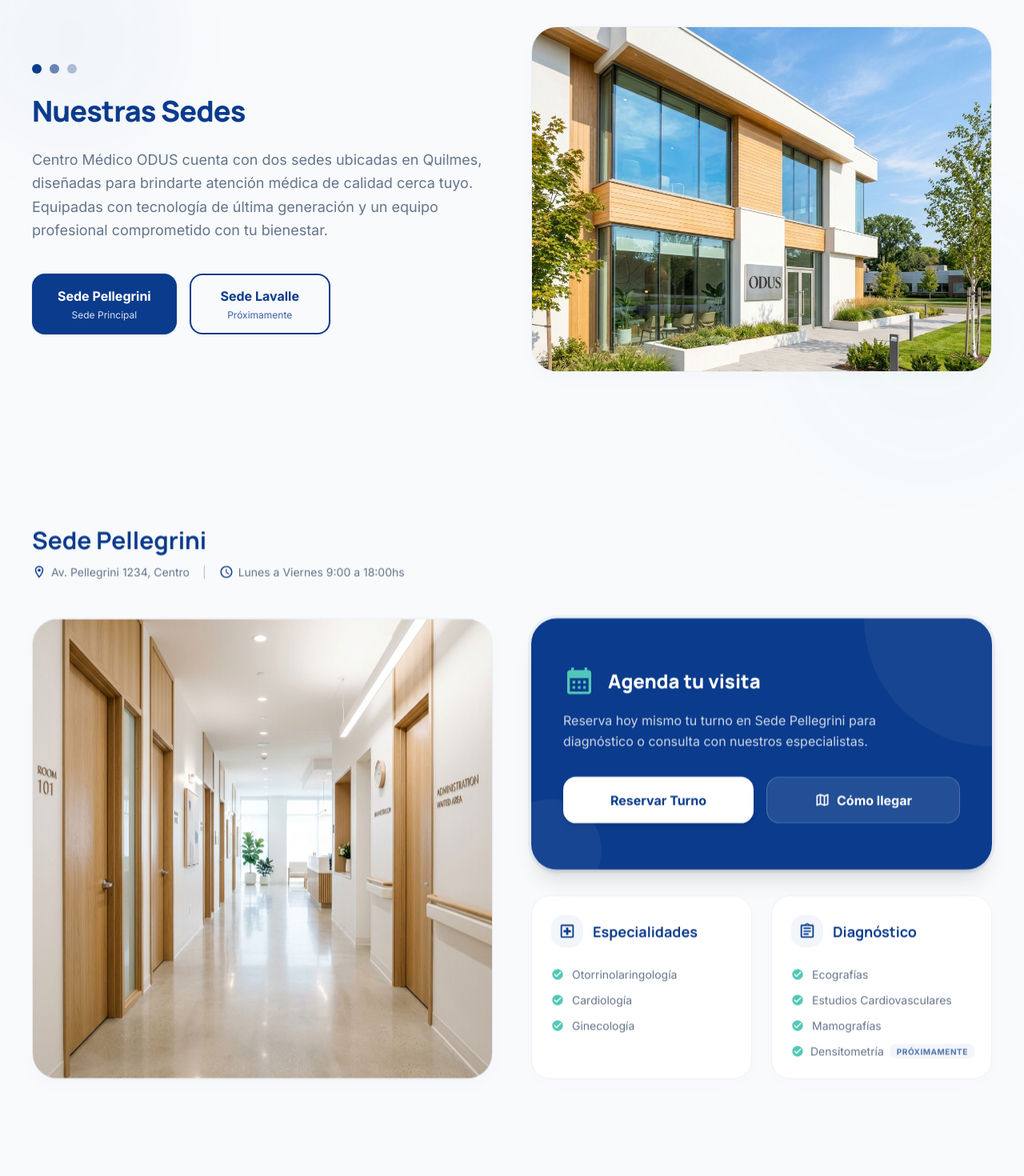
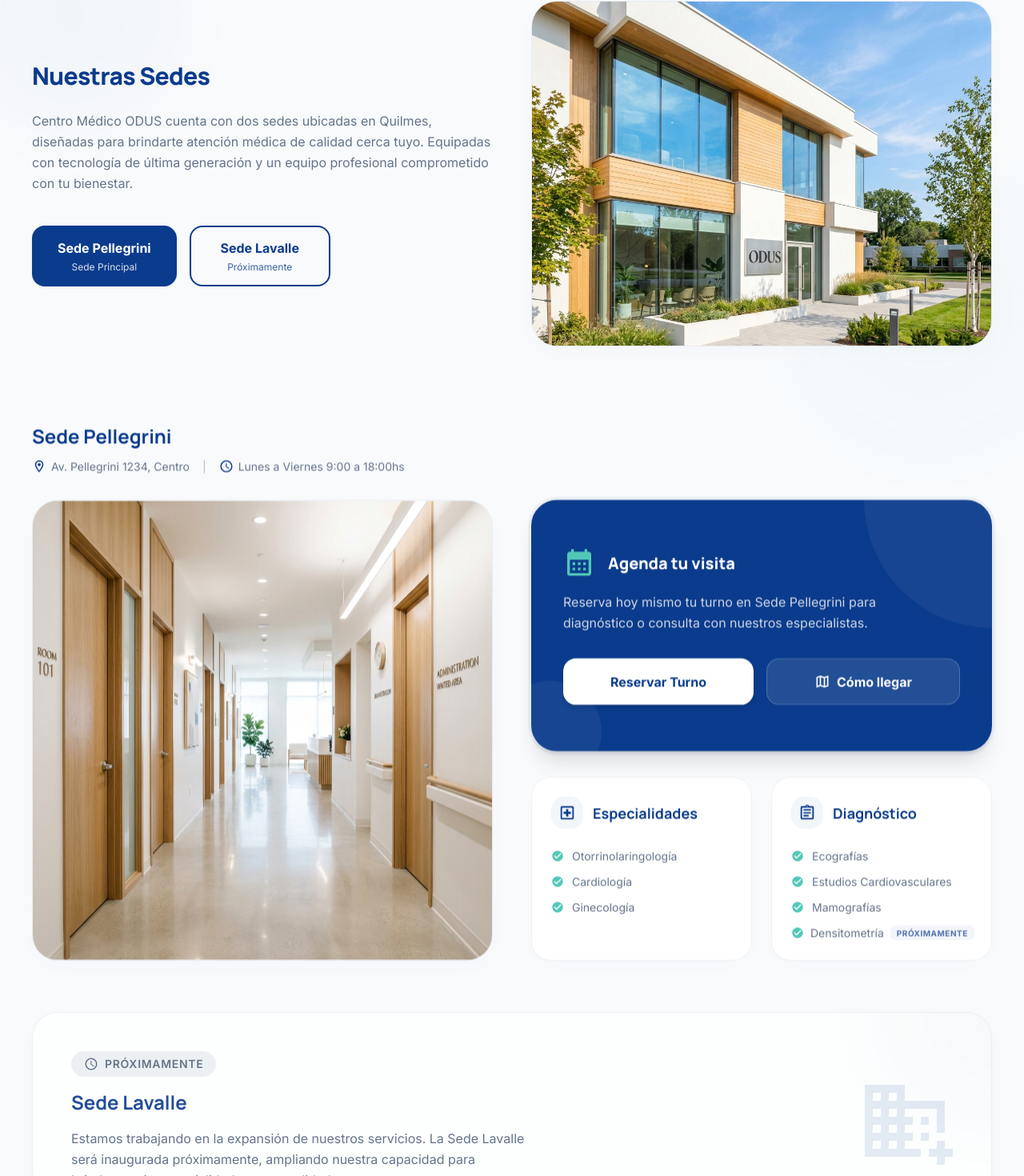
Before and after one commit to AgusAmor/ODUS, a Next.js app in the folder apps/landing/: page /centers in a window 1280 px wide. Shown: the part 156-1626 px from the top of the page at 80% size. Built offline with nearby package versions, Linux system fonts and the light colour scheme.

Commit message:
style: forzar cursor flecha en la pagina de sedes

```diff
--- a/apps/landing/app/centers/components/CentersHero.jsx
+++ b/apps/landing/app/centers/components/CentersHero.jsx
@@ -12,15 +12,10 @@ export default function CentersHero({ heroRef, heroRevealed }) {
 
       {/* Left Content */}
       <div className="flex flex-col gap-6 z-10 items-start text-left">
-        <div className="flex gap-2.5">
-          <span className="w-3 h-3 rounded-full bg-primary"></span>
-          <span className="w-3 h-3 rounded-full bg-primary/60"></span>
-          <span className="w-3 h-3 rounded-full bg-primary/30"></span>
-        </div>
-        <h1 className="font-headline-display text-3xl md:text-4xl font-extrabold text-primary leading-tight tracking-tight">
+        <h1 className="font-headline-display text-3xl md:text-headline-display font-extrabold text-primary leading-tight tracking-tight">
           Nuestras Sedes
         </h1>
-        <p className="font-body-md text-base md:text-lg text-neutral max-w-xl leading-relaxed">
+        <p className="font-body-lg text-body-lg text-neutral max-w-xl leading-relaxed">
           Centro Médico ODUS cuenta con dos sedes ubicadas en Quilmes, diseñadas
           para brindarte atención médica de calidad cerca tuyo. Equipadas con
           tecnología de última generación y un equipo profesional comprometido
--- a/apps/landing/app/centers/components/CentersLavalle.jsx
+++ b/apps/landing/app/centers/components/CentersLavalle.jsx
@@ -7,30 +7,30 @@ export default function CentersLavalle({ lavalleRef, lavalleRevealed }) {
     <section
       ref={lavalleRef}
       id="sede-lavalle"
-      className={`mt-16 reveal-fade-up ${lavalleRevealed ? "revealed" : ""}`}
+      className={`mt-0 select-none cursor-default reveal-fade-up ${lavalleRevealed ? "revealed" : ""}`}
     >
       <div className="bg-white/70 backdrop-blur-md rounded-4xl p-8 md:p-12 border border-neutral/10 shadow-[0_8px_24px_rgba(11,59,140,0.02)] relative overflow-hidden group hover:scale-[1.005] transition-transform duration-300">
-
         {/* Decorative background radial glows */}
         <div className="absolute top-0 right-0 w-64 h-64 bg-primary/5 rounded-full filter blur-3xl opacity-60 translate-x-1/2 -translate-y-1/2 pointer-events-none group-hover:scale-105 transition-transform duration-500"></div>
         <div className="absolute -bottom-16 -left-16 w-48 h-48 bg-secondary/5 rounded-full filter blur-3xl opacity-60 -translate-x-1/2 translate-y-1/2 pointer-events-none group-hover:scale-105 transition-transform duration-500"></div>
 
         {/* Content Structure */}
         <div className="flex flex-col md:flex-row justify-between items-start md:items-center gap-8 relative z-10 text-left">
-
           {/* Text and Badges */}
           <div className="flex flex-col gap-4 max-w-xl">
             <div className="inline-flex items-center gap-2 bg-neutral/10 text-neutral px-4 py-1.5 rounded-full w-fit">
               <MdOutlineWatchLater size={18} className="shrink-0" />
-              <span className="font-label-sm text-label-sm uppercase tracking-wider font-semibold">
+              <span className="font-label-sm text-sm uppercase tracking-wider font-semibold">
                 Próximamente
               </span>
             </div>
-            <h2 className="font-headline-lg text-2xl md:text-3xl text-primary font-bold opacity-90">
+            <h2 className="font-headline-lg text-2xl text-primary font-bold opacity-90">
               Sede Lavalle
             </h2>
             <p className="font-body-md text-body-md text-neutral leading-relaxed">
-              Estamos trabajando en la expansión de nuestros servicios. La Sede Lavalle será inaugurada próximamente, ampliando nuestra capacidad para brindarte más especialidades y comodidad.
+              Estamos trabajando en la expansión de nuestros servicios. La Sede
+              Lavalle será inaugurada próximamente, ampliando nuestra capacidad
+              para brindarte más especialidades y comodidad.
             </p>
           </div>
 
@@ -38,9 +38,7 @@ export default function CentersLavalle({ lavalleRef, lavalleRevealed }) {
           <div className="hidden md:flex text-primary/10 select-none group-hover:scale-110 transition-transform duration-500 shrink-0">
             <MdOutlineDomainAdd size={120} />
           </div>
-
         </div>
-
       </div>
     </section>
   );
--- a/apps/landing/app/centers/components/CentersPellegrini.jsx
+++ b/apps/landing/app/centers/components/CentersPellegrini.jsx
@@ -18,11 +18,11 @@ export default function CentersPellegrini({
     <section
       ref={pellegriniRef}
       id="sede-pellegrini"
-      className={`flex flex-col gap-12 pt-16 reveal-fade-up ${pellegriniRevealed ? "revealed" : ""}`}
+      className={`flex flex-col gap-8 pt-0 select-none cursor-default reveal-fade-up ${pellegriniRevealed ? "revealed" : ""}`}
     >
       {/* Header Info */}
       <div className="flex flex-col gap-2 items-start text-left">
-        <h2 className="font-headline-lg text-2xl md:text-3xl text-primary font-bold">
+        <h2 className="font-headline-lg text-2xl text-primary font-bold">
           Sede Pellegrini
         </h2>
         <div className="flex flex-wrap gap-x-4 gap-y-2 text-sm text-neutral font-body-md mt-1 items-center">
@@ -63,7 +63,7 @@ export default function CentersPellegrini({
                   size={40}
                   className="text-secondary shrink-0"
                 />
-                <h4 className="font-headline-md text-xl lg:text-2xl leading-tight font-extrabold">
+                <h4 className="font-headline-md text-xl lg:text-xl leading-tight font-extrabold">
                   Agenda tu visita
                 </h4>
               </div>
--- a/apps/landing/app/centers/page.js
+++ b/apps/landing/app/centers/page.js
@@ -38,7 +38,7 @@ export default function Centers() {
   }, []);
 
   return (
-    <main className="w-full max-w-container-max-width mx-auto px-margin-mobile md:px-margin-desktop py-12 md:py-20 flex flex-col gap-24 overflow-hidden">
+    <main className="w-full max-w-container-max-width mx-auto px-margin-mobile md:px-margin-desktop py-10 md:py-12 flex flex-col gap-12 md:gap-16 overflow-hidden">
       {/* 1. Hero Section */}
       <CentersHero heroRef={heroRef} heroRevealed={heroRevealed} />
 
```
